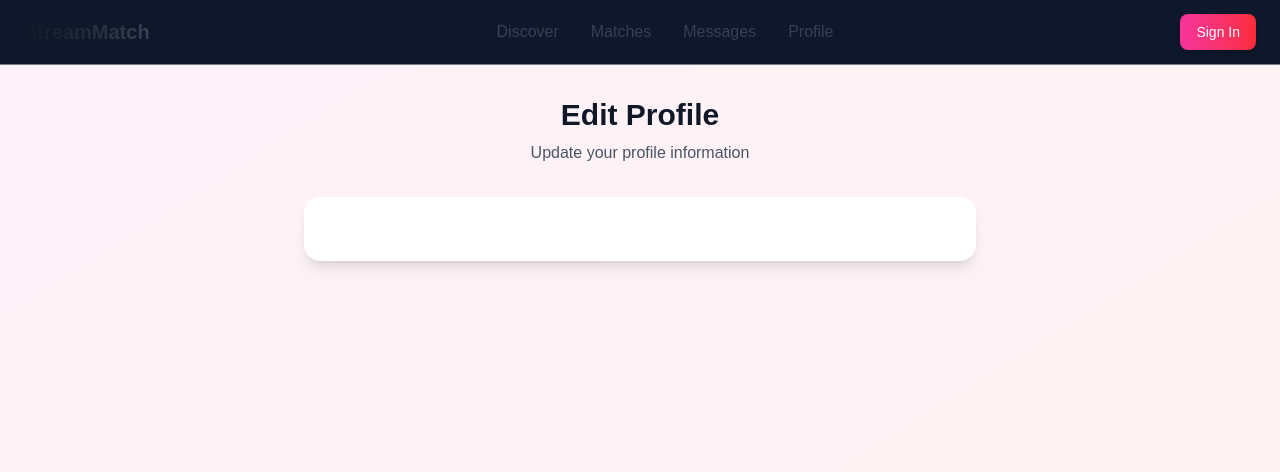
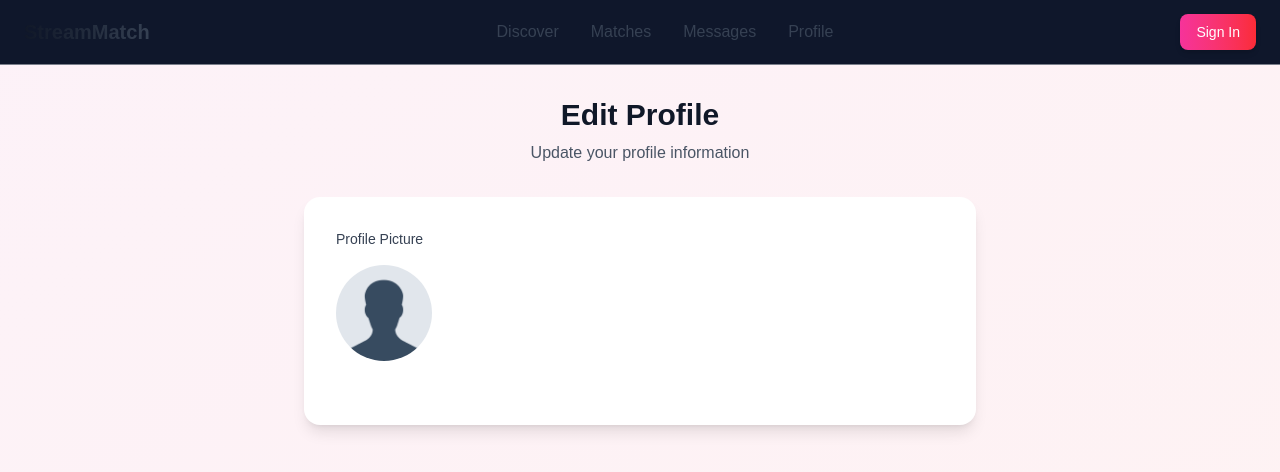
Before and after one commit to SkyXDev/my-app, a Next.js app: page /profile/edit in a window 1280 px wide. Shown: the top 472 px of the page. Built offline with nearby package versions, Linux system fonts and the light colour scheme; no server answers.

Commit message:
added profile picture in edit section

```diff
--- a/app/profile/edit/page.tsx
+++ b/app/profile/edit/page.tsx
@@ -23,7 +23,24 @@ export default function editProfilePage(){
 				<form
 					className="bg-white dark:bg-gray-800 rounded-2xl shadow-lg p-8"
 					onSubmit={handleFormSubmit}
-				></form>
+				>
+					<div className="mb-8">
+						<label className="block text-sm font-medium text-gray-700 dark:text-gray-300 mb-4">
+							Profile Picture
+						</label>
+						<div className="flex items-center space-x-6">
+							<div className="relative">
+								<div className="w-24 h-24 rounded-full overflow-hidden">
+									<img
+									src={/*formData.avatar_url || */"/default-avatar.png"}
+									alt="Profile"
+									className="w-full h-full object-cover"
+									/>
+								</div>
+							</div>
+						</div>
+					</div>
+				</form>
 
 			</div>
 		</div>
```
